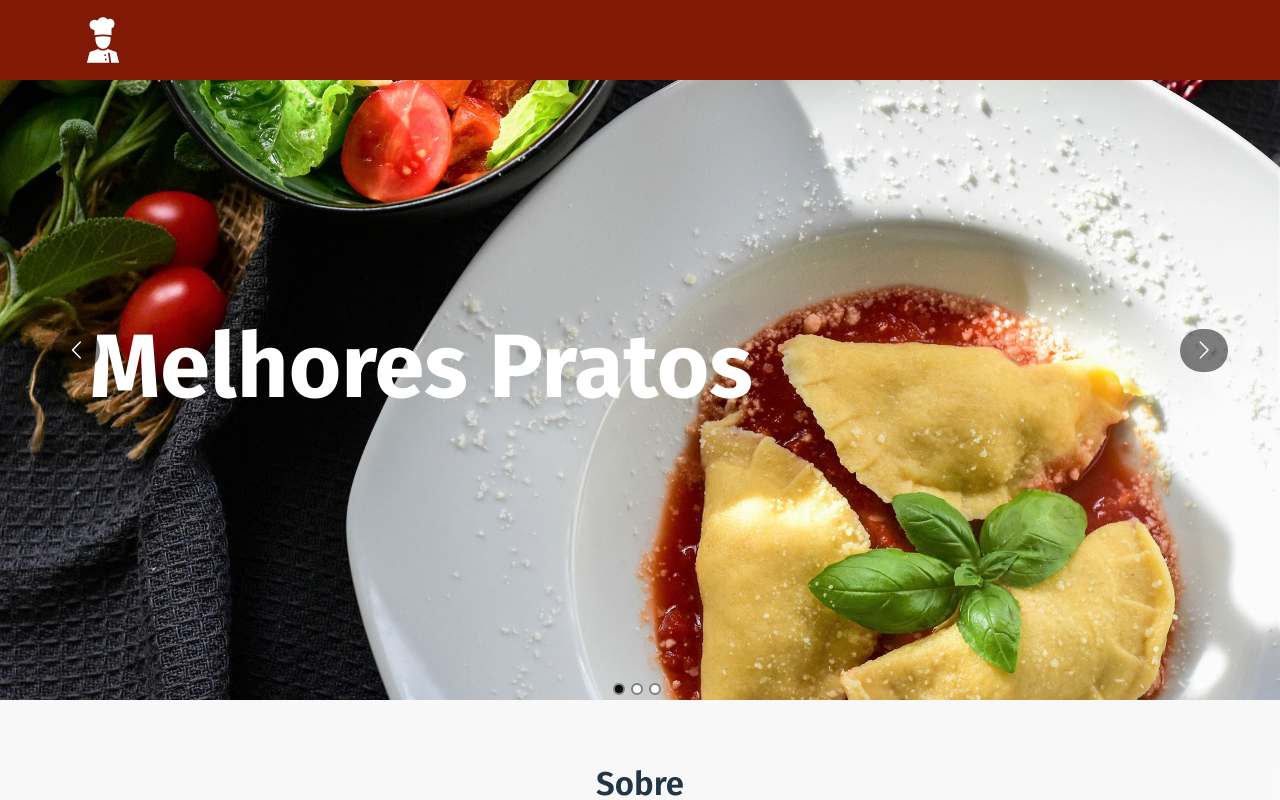
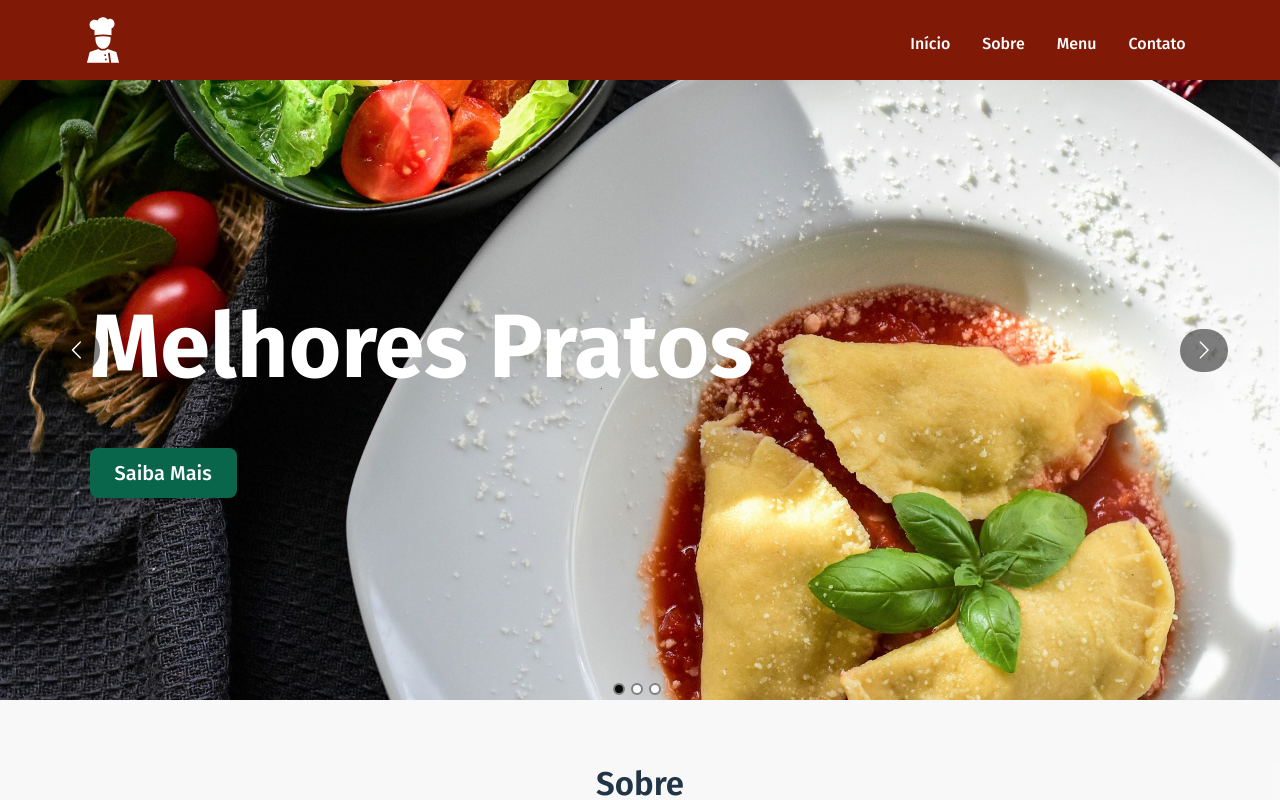
Before and after one commit to edpadua/Restaurante, a React (Vite) app in the folder restaurante/: page / in a window 1280 px wide. Shown: the top 800 px of the page. Built offline with nearby package versions, Linux system fonts and the light colour scheme.

Commit message:
Implementação do componente Contato
Implementação do componente Contato

```diff
--- a/restaurante/package.json
+++ b/restaurante/package.json
@@ -14,7 +14,8 @@
     "react-dom": "^18.2.0",
     "react-icons": "^4.8.0",
     "react-multi-carousel": "^2.8.3",
-    "react-router-dom": "^6.10.0"
+    "react-router-dom": "^6.10.0",
+    "react-router-hash-link": "^2.4.3"
   },
   "devDependencies": {
     "@types/react": "^18.0.28",
--- a/restaurante/src/Componentes/Banner/Banner.module.css
+++ b/restaurante/src/Componentes/Banner/Banner.module.css
@@ -12,7 +12,7 @@
     position: relative;
     color: var(--branco);
     font-size: 60px;
-    top: 300px;
+    top: 280px;
     z-index: 3;
     text-align: left;
     padding-left: 7%;
@@ -22,3 +22,15 @@
 .banner_title h2{
     margin-top: 0px;
 }
+
+.banner_title button{
+    font-size: 20px;
+    background-color: var(--verde);
+    color:var(--branco);
+}
+
+.banner_title button:hover{
+    font-size: 20px;
+    background-color: var(--verde_hover);
+    color:var(--branco);
+}
--- a/restaurante/src/Componentes/Banner/index.jsx
+++ b/restaurante/src/Componentes/Banner/index.jsx
@@ -39,19 +39,21 @@ function Banner() {
                 <div className={styles.banner} style={{ backgroundImage: `url("/Images/Ravioli3.jpg")`}}>
                     <div className={styles.banner_title}>
                         <h2>Melhores Pratos</h2>
+                        <button>Saiba Mais</button>
                     </div>
+
 
 
                 </div>
                 <div className={styles.banner} style={{ backgroundImage: `url("/Images/Espaguete3.jpg")`}}>
                     <div className={styles.banner_title}>
-                        <h2>Melhores Pratos</h2>
+                        <h2>O Restaurante</h2>
                     </div>
 
                 </div>
                 <div className={styles.banner} style={{ backgroundImage: `url("/Images/Penne3.jpg")`}}>
                     <div className={styles.banner_title}>
-                        <h2>Melhores Pratos</h2>
+                        <h2>Reserve o Seu Lugar</h2>
                     </div>
 
                 </div>
--- a/restaurante/src/Componentes/Cabecalho/Cabecalho.module.css
+++ b/restaurante/src/Componentes/Cabecalho/Cabecalho.module.css
@@ -51,3 +51,27 @@
 .navbar_container a:hover {
   color: #0c0c41;
 }
+
+
+.navegation_menu{
+  align-items: center;
+}
+
+.navegation_menu ul {
+
+  display: flex;
+
+}
+
+.item_menu {
+
+  list-style-type: none;
+  margin: 0 1rem;
+}
+
+.navigation_menu li a {
+
+  text-decoration: none;
+  display: block;
+  width: 100%;
+}
--- a/restaurante/src/Componentes/Cabecalho/index.jsx
+++ b/restaurante/src/Componentes/Cabecalho/index.jsx
@@ -3,15 +3,37 @@ import styles from './Cabecalho.module.css';
 import { Link } from 'react-router-dom'
 import { GiCook } from 'react-icons/gi';
 
+import { HashLink } from 'react-router-hash-link';
+
 function Cabecalho() {
   return (
     <header className={styles.cabecalho}>
-        <nav className={styles.navbar}>
-                <div className={styles.navbar_container}>
-                   <Link to="/"><GiCook style={{ fontSize: '50px'}}/></Link>
-                </div>
+      <nav className={styles.navbar}>
+        <div className={styles.navbar_container}>
+          <Link to="/"><GiCook style={{ fontSize: '50px' }} /></Link>
+          <div className={styles.navegation_menu}>
+          <ul>
+            <li className={styles.item_menu}>
+              <Link smooth to="/">Início</Link>
+            </li>
+            <li className={styles.item_menu}>
+              <HashLink smooth to="/#sobre">Sobre</HashLink>
+            </li>
+            <li className={styles.item_menu}>
+              <HashLink smooth to="/#menu">Menu</HashLink>
+            </li>
+            <li className={styles.item_menu}>
+              <HashLink smooth to="/#contato">Contato</HashLink>
+            </li>
+          </ul>
+        </div>
+        </div>
 
-            </nav>
+
+
+
+
+      </nav>
     </header>
   )
 }
--- /dev/null
+++ b/restaurante/src/Componentes/Contato/Contato.module.css
@@ -0,0 +1,40 @@
+.contato{
+    display: flex;
+    flex-wrap: wrap;
+    padding-bottom: 80px;
+}
+
+.contato_imagem{
+    display: flex;
+    width: 48%;
+    flex-direction: column;
+    justify-content: space-between;
+    margin-right: 2%;
+}
+
+.contato_info{
+    display: flex;
+    width: 48%;
+    flex-direction: column;
+    justify-content: space-between;
+    margin-left: 2%;
+    text-align: left;
+    font-size: 18px;
+}
+
+@media (max-width: 767px) {
+    .contato_info{
+        width: 100%;
+        margin-left: 0;
+        margin-right: 0;
+    }
+}
+
+@media (max-width: 767px) {
+    .contato_imagem{
+        width: 100%;
+        margin-left: 0;
+        margin-right: 0;
+        padding-bottom: 30px;
+    }
+}
--- /dev/null
+++ b/restaurante/src/Componentes/Contato/index.jsx
@@ -0,0 +1,24 @@
+import React from 'react'
+
+import styles from './Contato.module.css';
+
+function Contato() {
+    return (
+        <div>
+            <div className="categoria_titulo">
+                <h2>Contato</h2>
+            </div>
+            <div className={styles.contato}>
+
+              <div className={styles.contato_info}>
+
+              </div>
+              <div className={styles.contato_imagem}>
+                   <img src="/Images/Restaurante.jpg"></img>
+              </div>
+          </div>
+        </div>
+    )
+}
+
+export default Contato
--- a/restaurante/src/Paginas/Inicio/Inicio.module.css
+++ b/restaurante/src/Paginas/Inicio/Inicio.module.css
@@ -6,3 +6,9 @@
 .secao_menu{
     padding-bottom: 40px;
 }
+
+
+.secao_contato{
+    background-color: var(--cinza_claro);
+    padding-bottom: 40px;
+}
--- a/restaurante/src/Paginas/Inicio/index.jsx
+++ b/restaurante/src/Paginas/Inicio/index.jsx
@@ -9,6 +9,7 @@ import Menu from '../../Componentes/Menu'
 import Banner from '../../Componentes/Banner'
 
 import Sobre from '../../Componentes/Sobre'
+import Contato from '../../Componentes/Contato'
 
 function Inicio() {
 
@@ -18,14 +19,19 @@ function Inicio() {
         <>
             <Banner />
 
-            <section className={styles.secao_sobre}>
+            <section id="sobre" className={styles.secao_sobre}>
                 <div className="container">
                     <Sobre />
                 </div>
             </section>
-            <section className={styles.secao_menu}>
+            <section id="menu" className={styles.secao_menu}>
                 <div className="container">
                     <Menu />
+                </div>
+            </section>
+            <section id="contato" className={styles.secao_contato}>
+                <div className="container">
+                    <Contato />
                 </div>
             </section>
 
--- a/restaurante/src/index.css
+++ b/restaurante/src/index.css
@@ -9,6 +9,7 @@
 :root {
   --cor-principal: #811907;
   --verde: #09664a;
+  --verde_hover:#064734;
   --preto: #000000;
   --branco: #FFFFFF;
   --cinza_claro: #f7f7f7c7;
@@ -62,9 +63,7 @@ button {
   transition: border-color 0.25s;
 }
 
-button:hover {
-  border-color: #646cff;
-}
+
 
 button:focus,
 button:focus-visible {
```
Also changed, not shown: 1 other file (tests, documents, lock files or other folders). Lines whose indentation alone changed are shown as unchanged.
